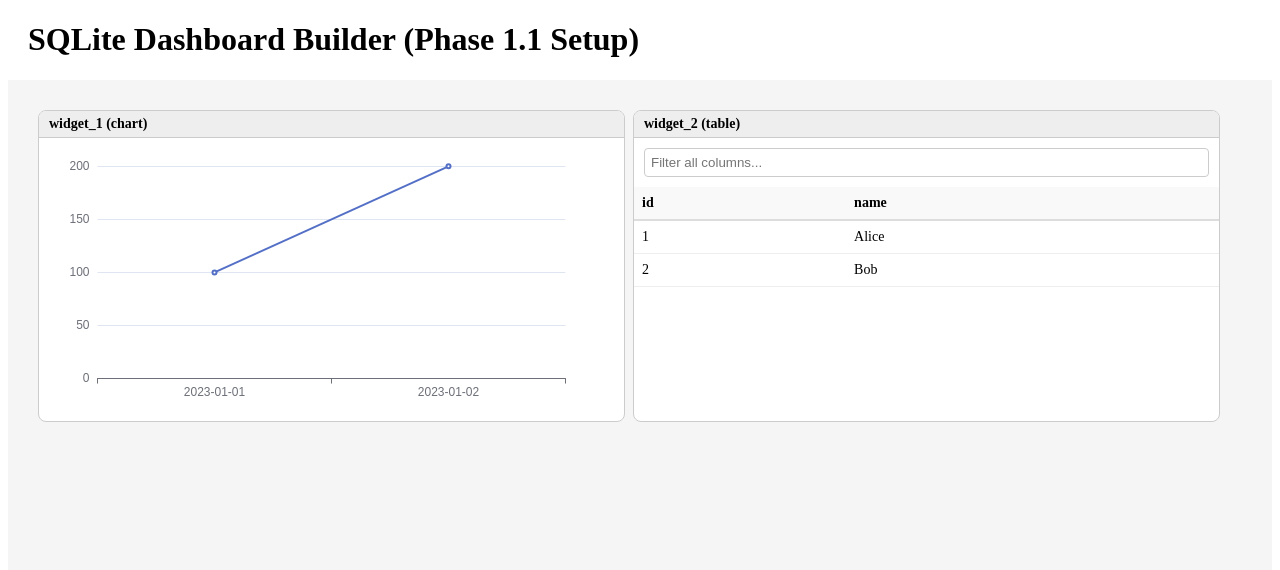
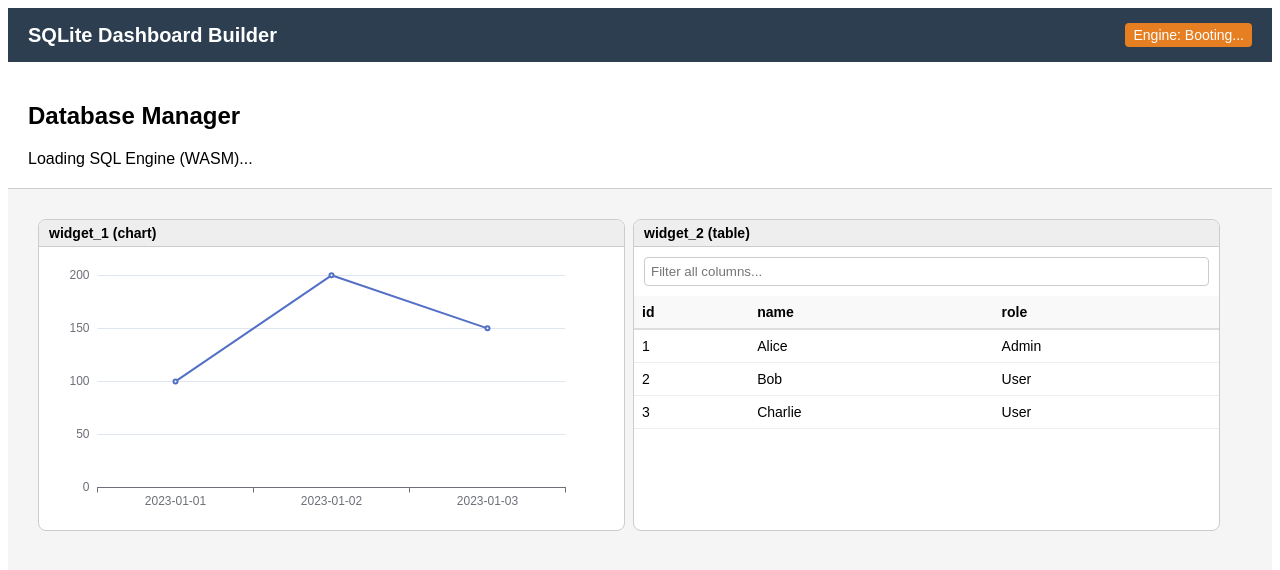
Before and after one commit to bladehaze/dashboard-quine, a React (Vite) app: page / in a window 1280 px wide. Shown: the top 570 px of the page. Built offline with nearby package versions, Linux system fonts and the light colour scheme; the HTML template or start-up script is replaced by a standard one.

Commit message:
Phase 2: Database Engine (sql.js) Integration via Web Workers with ATTACH DATABASE support

```diff
--- a/src/App.tsx
+++ b/src/App.tsx
@@ -1,5 +1,7 @@
-import React from 'react';
+import React, { useState } from 'react';
 import { CoreRenderer, Widget } from './core-renderer';
+import { DBManager } from './components/DBManager';
+import { useSqlWorker } from './hooks/useSqlWorker';
 
 const MOCK_WIDGETS: Widget[] = [
   {
@@ -19,14 +21,24 @@
 ];
 
 const MOCK_DATA = {
-  'widget_1': [{ date: '2023-01-01', amount: 100 }, { date: '2023-01-02', amount: 200 }],
-  'widget_2': [{ id: 1, name: 'Alice' }, { id: 2, name: 'Bob' }]
+  'widget_1': [{ date: '2023-01-01', amount: 100 }, { date: '2023-01-02', amount: 200 }, { date: '2023-01-03', amount: 150 }],
+  'widget_2': [{ id: 1, name: 'Alice', role: 'Admin' }, { id: 2, name: 'Bob', role: 'User' }, { id: 3, name: 'Charlie', role: 'User' }]
 };
 
 function App() {
+  const workerState = useSqlWorker();
+
   return (
-    <div>
-      <h1 style={{ paddingLeft: '20px' }}>SQLite Dashboard Builder (Phase 1.1 Setup)</h1>
+    <div style={{ fontFamily: 'sans-serif', margin: 0, padding: 0 }}>
+      <header style={{ background: '#2c3e50', color: 'white', padding: '15px 20px', display: 'flex', justifyContent: 'space-between', alignItems: 'center' }}>
+        <h1 style={{ margin: 0, fontSize: '20px' }}>SQLite Dashboard Builder</h1>
+        <div style={{ fontSize: '14px', background: workerState.isReady ? '#27ae60' : '#e67e22', padding: '4px 8px', borderRadius: '4px' }}>
+          Engine: {workerState.isReady ? 'Online' : 'Booting...'}
+        </div>
+      </header>
+
+      <DBManager workerState={workerState} />
+
       <CoreRenderer widgets={MOCK_WIDGETS} mockData={MOCK_DATA} />
     </div>
   );
--- /dev/null
+++ b/src/components/DBManager.tsx
@@ -0,0 +1,98 @@
+import React, { useState } from 'react';
+import { useSqlWorker } from '../hooks/useSqlWorker';
+
+export function DBManager({
+  workerState
+}: {
+  workerState: ReturnType<typeof useSqlWorker>
+}) {
+  const { isReady, loadDatabase, execQuery, error } = workerState;
+  const [databases, setDatabases] = useState<string[]>([]);
+  const [query, setQuery] = useState('SELECT sqlite_version() AS version;');
+  const [queryResult, setQueryResult] = useState<any[] | null>(null);
+  const [queryError, setQueryError] = useState<string | null>(null);
+
+  const handleFileDrop = async (e: React.ChangeEvent<HTMLInputElement>) => {
+    const files = e.target.files;
+    if (!files || files.length === 0) return;
+
+    for (let i = 0; i < files.length; i++) {
+      const file = files[i];
+      const buffer = await file.arrayBuffer();
+      try {
+        const result = await loadDatabase(file.name, buffer);
+        setDatabases(prev => [...prev, result.alias]);
+      } catch (err: any) {
+        alert('Failed to load DB: ' + err.message);
+      }
+    }
+  };
+
+  const handleExecute = async () => {
+    try {
+      setQueryError(null);
+      const res = await execQuery(query);
+      setQueryResult(res.results);
+    } catch (err: any) {
+      setQueryError(err.message);
+      setQueryResult(null);
+    }
+  };
+
+  if (error) {
+    return <div style={{ color: 'red', padding: '20px' }}>Failed to initialize engine: {error}</div>;
+  }
+
+  return (
+    <div style={{ padding: '20px', background: 'white', borderBottom: '1px solid #ccc' }}>
+      <h2>Database Manager</h2>
+      {!isReady ? (
+        <div>Loading SQL Engine (WASM)...</div>
+      ) : (
+        <div style={{ display: 'flex', gap: '20px' }}>
+          <div style={{ flex: 1 }}>
+            <h3>1. Attach Databases</h3>
+            <div style={{ padding: '20px', border: '2px dashed #aaa', borderRadius: '8px', textAlign: 'center' }}>
+              <input type="file" multiple accept=".sqlite,.db" onChange={handleFileDrop} />
+            </div>
+            {databases.length > 0 && (
+              <ul style={{ marginTop: '10px' }}>
+                {databases.map(db => (
+                  <li key={db}>Attached as: <strong>{db}</strong></li>
+                ))}
+              </ul>
+            )}
+          </div>
+          <div style={{ flex: 1 }}>
+            <h3>2. Test Query</h3>
+            <textarea
+              style={{ width: '100%', height: '80px', fontFamily: 'monospace', padding: '8px' }}
+              value={query}
+              onChange={e => setQuery(e.target.value)}
+            />
+            <button
+              onClick={handleExecute}
+              style={{ marginTop: '10px', padding: '8px 16px', cursor: 'pointer' }}
+            >
+              Run Query
+            </button>
+
+            {queryError && (
+              <div style={{ color: 'red', marginTop: '10px', background: '#ffebee', padding: '8px' }}>
+                {queryError}
+              </div>
+            )}
+
+            {queryResult && (
+              <div style={{ marginTop: '10px', maxHeight: '200px', overflow: 'auto', background: '#f5f5f5', padding: '8px' }}>
+                <pre style={{ fontSize: '12px', margin: 0 }}>
+                  {JSON.stringify(queryResult, null, 2)}
+                </pre>
+              </div>
+            )}
+          </div>
+        </div>
+      )}
+    </div>
+  );
+}
--- /dev/null
+++ b/src/hooks/useSqlWorker.ts
@@ -0,0 +1,54 @@
+import { useEffect, useRef, useState, useCallback } from 'react';
+import SqlWorker from '../worker/sql-worker?worker&inline';
+
+export function useSqlWorker() {
+  const workerRef = useRef<Worker | null>(null);
+  const [isReady, setIsReady] = useState(false);
+  const [error, setError] = useState<string | null>(null);
+  const callbacksRef = useRef<Record<string, { resolve: Function, reject: Function }>>({});
+
+  useEffect(() => {
+    const worker = new SqlWorker();
+    workerRef.current = worker;
+
+    worker.onmessage = (e) => {
+      const { type, id, payload, error: errMsg } = e.data;
+      if (type === 'ready') {
+        setIsReady(true);
+      } else if (type === 'error' && !id) {
+        setError(errMsg);
+      } else if (id && callbacksRef.current[id]) {
+        if (type === 'error') {
+          callbacksRef.current[id].reject(new Error(errMsg));
+        } else {
+          callbacksRef.current[id].resolve(payload);
+        }
+        delete callbacksRef.current[id];
+      }
+    };
+
+    return () => {
+      worker.terminate();
+    };
+  }, []);
+
+  const loadDatabase = useCallback((name: string, buffer: ArrayBuffer) => {
+    return new Promise<{ name: string, alias: string }>((resolve, reject) => {
+      if (!workerRef.current) return reject(new Error('Worker not ready'));
+      const id = Date.now().toString() + Math.random().toString();
+      callbacksRef.current[id] = { resolve, reject };
+      workerRef.current.postMessage({ type: 'load_db', id, payload: { name, buffer } });
+    });
+  }, []);
+
+  const execQuery = useCallback((query: string): Promise<{ results: any[] }> => {
+    return new Promise((resolve, reject) => {
+      if (!workerRef.current) return reject(new Error('Worker not ready'));
+      const id = Date.now().toString() + Math.random().toString();
+      callbacksRef.current[id] = { resolve, reject };
+      workerRef.current.postMessage({ type: 'exec', id, payload: { query } });
+    });
+  }, []);
+
+  return { isReady, loadDatabase, execQuery, error };
+}
--- /dev/null
+++ b/src/worker/sql-worker.ts
@@ -0,0 +1,64 @@
+import initSqlJs from 'sql.js';
+import wasmUrl from 'sql.js/dist/sql-wasm.wasm?url';
+
+let SQL: any = null;
+let db: any = null;
+let dbNames: string[] = [];
+
+async function init() {
+  try {
+    const response = await fetch(wasmUrl);
+    const wasmBinary = await response.arrayBuffer();
+    SQL = await initSqlJs({ wasmBinary });
+    db = new SQL.Database();
+    postMessage({ type: 'ready' });
+  } catch (e: any) {
+    postMessage({ type: 'error', error: e.message });
+  }
+}
+
+init();
+
+self.onmessage = async (e: MessageEvent) => {
+  const { type, payload, id } = e.data;
+
+  if (type === 'load_db') {
+    const { name, buffer } = payload;
+    try {
+      if (!SQL) throw new Error('SQL.js not initialized yet');
+
+      SQL.FS.createDataFile('/', name, new Uint8Array(buffer), true, true);
+
+      const dbAlias = name.split('.')[0].replace(/[^a-zA-Z0-9_]/g, '_');
+      db.run(`ATTACH DATABASE '/${name}' AS ${dbAlias}`);
+      dbNames.push(dbAlias);
+
+      postMessage({ type: 'load_db_success', id, payload: { name, alias: dbAlias } });
+    } catch (error: any) {
+      postMessage({ type: 'error', id, error: error.message });
+    }
+  } else if (type === 'exec') {
+    const { query } = payload;
+    try {
+      if (!db) throw new Error('Database not initialized');
+      const results = db.exec(query);
+
+      let formattedResults: any[] = [];
+      if (results.length > 0) {
+        const columns = results[0].columns;
+        const values = results[0].values;
+        formattedResults = values.map((row: any[]) => {
+          const obj: any = {};
+          columns.forEach((col: string, i: number) => {
+            obj[col] = row[i];
+          });
+          return obj;
+        });
+      }
+
+      postMessage({ type: 'exec_success', id, payload: { results: formattedResults } });
+    } catch (error: any) {
+      postMessage({ type: 'error', id, error: error.message });
+    }
+  }
+};
```
Also changed, not shown: src/vite-env.d.ts (added, +13 -0 lines).
